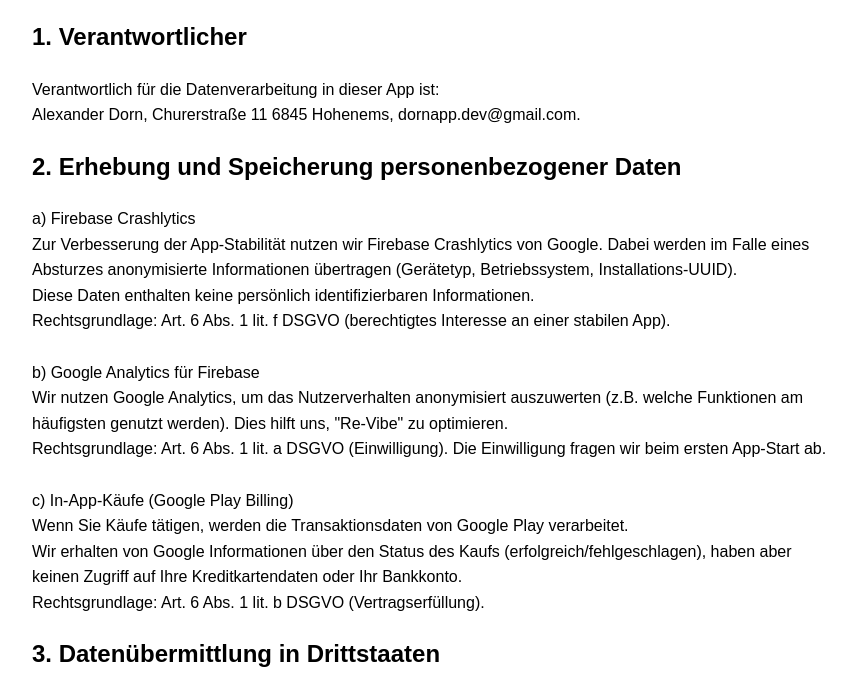
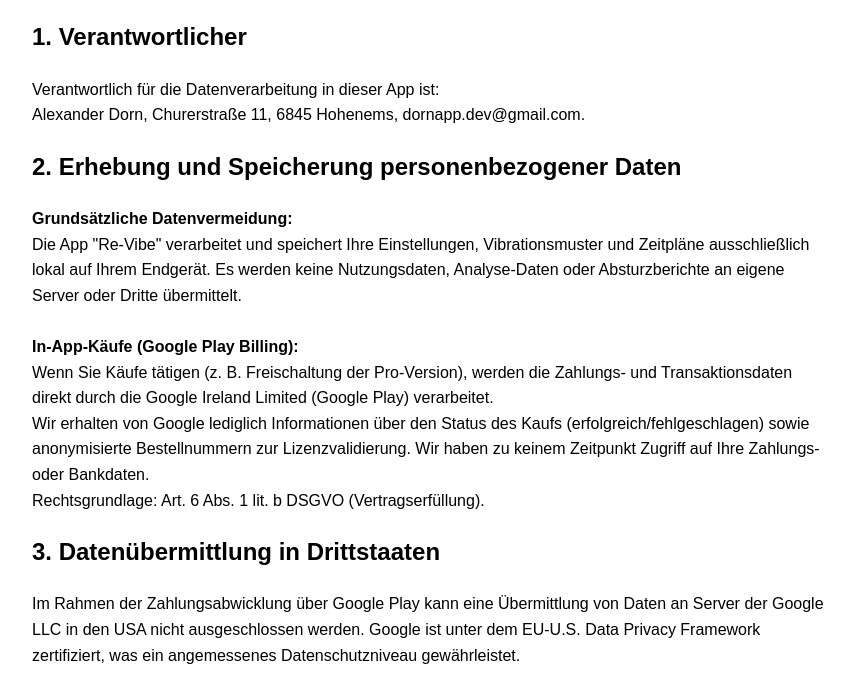
Before and after one commit to dornapp-dev/legal, a plain HTML site: page index.html in a window 1280 px wide. Shown: the part 711-1396 px from the top of the page, without its empty margins (208-1064 px from the left). Drawn offline with Linux system fonts and the light colour scheme.

Commit message:
Update index.html

```diff
--- a/index.html
+++ b/index.html
@@ -13,7 +13,7 @@
 <body>
     <h1>Impressum</h1>
     <p>
-    Diensteanbieter & Medieninhaber:<br>
+    Diensteanbieter &amp; Medieninhaber:<br>
     Alexander Dorn<br>
     Churerstraße 11<br>
     6845 Hohenems<br>
@@ -34,28 +34,22 @@
     <hr>
 
     <h1>Datenschutzerklärung für die App "Re-Vibe"</h1>
-    <h2>1. Verantwortlicher </h2>
+    <h2>1. Verantwortlicher</h2>
     <p>Verantwortlich für die Datenverarbeitung in dieser App ist:<br>
-    Alexander Dorn, Churerstraße 11 6845 Hohenems, dornapp.dev@gmail.com.<br>
+    Alexander Dorn, Churerstraße 11, 6845 Hohenems, dornapp.dev@gmail.com.<br>
     </p>
 
     <h2>2. Erhebung und Speicherung personenbezogener Daten</h2>
-    <p>a) Firebase Crashlytics<br>
-    Zur Verbesserung der App-Stabilität nutzen wir Firebase Crashlytics von Google. Dabei werden im Falle eines Absturzes anonymisierte Informationen übertragen (Gerätetyp, Betriebssystem, Installations-UUID).<br>
-    Diese Daten enthalten keine persönlich identifizierbaren Informationen.<br>
-    Rechtsgrundlage: Art. 6 Abs. 1 lit. f DSGVO (berechtigtes Interesse an einer stabilen App).<br>
+    <p><strong>Grundsätzliche Datenvermeidung:</strong><br>
+    Die App "Re-Vibe" verarbeitet und speichert Ihre Einstellungen, Vibrationsmuster und Zeitpläne ausschließlich lokal auf Ihrem Endgerät. Es werden keine Nutzungsdaten, Analyse-Daten oder Absturzberichte an eigene Server oder Dritte übermittelt.<br>
     <br>
-    b) Google Analytics für Firebase<br>
-    Wir nutzen Google Analytics, um das Nutzerverhalten anonymisiert auszuwerten (z.B. welche Funktionen am häufigsten genutzt werden). Dies hilft uns, "Re-Vibe" zu optimieren.<br>
-    Rechtsgrundlage: Art. 6 Abs. 1 lit. a DSGVO (Einwilligung). Die Einwilligung fragen wir beim ersten App-Start ab.<br>
-    <br>
-    c) In-App-Käufe (Google Play Billing)<br>
-    Wenn Sie Käufe tätigen, werden die Transaktionsdaten von Google Play verarbeitet. <br>
-    Wir erhalten von Google Informationen über den Status des Kaufs (erfolgreich/fehlgeschlagen), haben aber keinen Zugriff auf Ihre Kreditkartendaten oder Ihr Bankkonto.<br>
+    <strong>In-App-Käufe (Google Play Billing):</strong><br>
+    Wenn Sie Käufe tätigen (z. B. Freischaltung der Pro-Version), werden die Zahlungs- und Transaktionsdaten direkt durch die Google Ireland Limited (Google Play) verarbeitet.<br>
+    Wir erhalten von Google lediglich Informationen über den Status des Kaufs (erfolgreich/fehlgeschlagen) sowie anonymisierte Bestellnummern zur Lizenzvalidierung. Wir haben zu keinem Zeitpunkt Zugriff auf Ihre Zahlungs- oder Bankdaten.<br>
     Rechtsgrundlage: Art. 6 Abs. 1 lit. b DSGVO (Vertragserfüllung).</p>
 
     <h2>3. Datenübermittlung in Drittstaaten</h2>
-    <p>Die Nutzung von Google-Diensten kann eine Übermittlung von Daten in die USA zur Folge haben. Google ist unter dem EU-U.S. Data Privacy Framework zertifiziert, was ein angemessenes Datenschutzniveau gewährleistet.</p>
+    <p>Im Rahmen der Zahlungsabwicklung über Google Play kann eine Übermittlung von Daten an Server der Google LLC in den USA nicht ausgeschlossen werden. Google ist unter dem EU-U.S. Data Privacy Framework zertifiziert, was ein angemessenes Datenschutzniveau gewährleistet.</p>
 
     <h2>4. Ihre Rechte</h2>
     <p>Sie haben das Recht auf Auskunft, Berichtigung, Löschung und Einschränkung der Verarbeitung Ihrer Daten. Kontaktieren Sie uns dazu unter dornapp.dev@gmail.com. Zudem steht Ihnen ein Beschwerderecht bei der österreichischen Datenschutzbehörde (dsb.gv.at) zu.</p>
@@ -67,7 +61,7 @@
     <p>Die App "Re-Vibe" nutzt Hintergrundprozesse des Android-Betriebssystems, um haptische Signale und Vibrationsmuster auszulösen. Die ordnungsgemäße und zeitgenaue Funktion der App kann durch herstellerspezifische Energiesparmaßnahmen, restriktives Hintergrund-Task-Management oder systemseitige Optimierungen (wie den Android Doze-Modus) beeinflusst, verzögert oder vollständig verhindert werden. Der Dienstanbieter übernimmt keine Garantie für die ununterbrochene, fehlerfreie, zeitgerechte oder vollständige Zustellung von Erinnerungen und Vibrationen.</p>
 
     <h2>2. Ausschluss der Gewährleistung und Haftung</h2>
-    <p>Die Bereitstellung der App erfolgt „wie besehen“ (as is) und ohne jegliche ausdrückliche oder stillschweigende Gewährleistung. Die Nutzung der App und das Vertrauen auf die Erinnerungsfunktionen erfolgen ausschließlich auf eigene Verantwortung und eigenes Risiko des Nutzers. </p>
+    <p>Die Bereitstellung der App erfolgt „wie besehen“ (as is) und ohne jegliche ausdrückliche oder stillschweigende Gewährleistung. Die Nutzung der App und das Vertrauen auf die Erinnerungsfunktionen erfolgen ausschließlich auf eigene Verantwortung und eigenes Risiko des Nutzers.</p>
     <p>Der Dienstanbieter haftet nicht für direkte, indirekte, zufällige oder Folgeschäden sowie materielle oder immaterielle Nachteile (einschließlich, aber nicht beschränkt auf versäumte Termine, verpasste wichtige Benachrichtigungen, Datenverlust, entgangenen Gewinn oder sonstige Schäden im privaten oder geschäftlichen Bereich), die durch ein Nichtauslösen, eine Verzögerung oder eine Fehlfunktion der App entstehen.</p>
 </body>
 </html>
```
